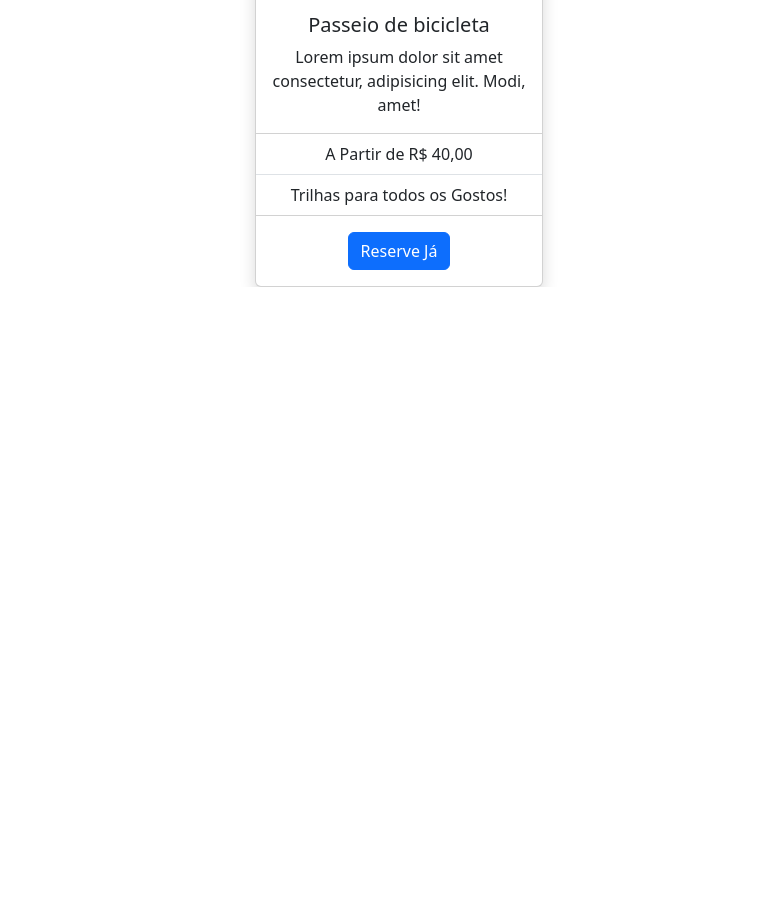
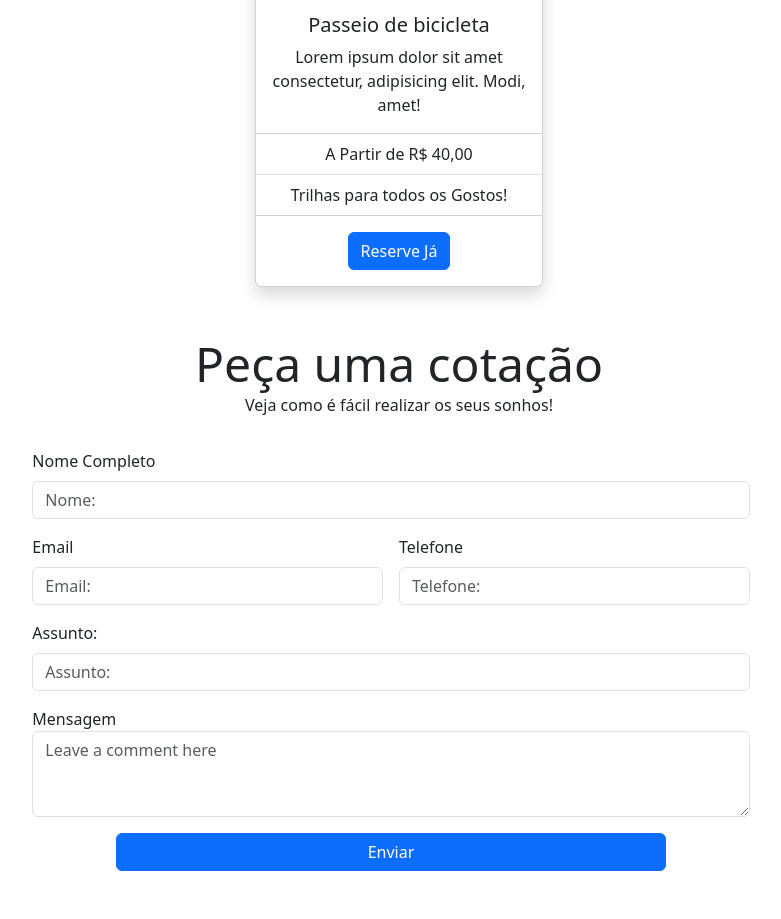
Before and after one commit to Wilson-Barbosa/travel-agency-page, a plain HTML site: page index.html in a window 1280 px wide. Shown: the part 2980-3899 px from the top of the page, without its empty margins (229-1010 px from the left). Before the commit the page ends 3267 px from the top, so only its background shows below. Drawn offline with nearby package versions, Linux system fonts and the light colour scheme.

Commit message:
form and inputs added

```diff
--- a/index.html
+++ b/index.html
@@ -308,6 +308,40 @@
       </div>
     </div>
 
+    <!-- Title and SubTitle -->
+    <div class="row mt-5">
+      <div class="col">
+        <div class="display-5">Peça uma cotação</div>
+        Veja como é fácil realizar os seus sonhos!
+    </div>
+
+    <!-- Form -->
+    <form class="row g-3 text-start pb-5">
+      <div class="col-8 offset-2">
+        <label for="inputNome" class="form-label">Nome Completo</label>
+        <input type="text" class="form-control" id="inputNome" placeholder="Nome:">
+      </div>
+      <div class="col-md-4 col-8 offset-2">
+        <label for="inputEmail" class="form-label">Email</label>
+        <input type="email" class="form-control" id="inputEmail" placeholder="Email:">
+      </div>
+      <div class="col-md-4 col-8 offset-2 offset-md-0">
+        <label for="inputTelefone" class="form-label">Telefone</label>
+        <input type="tel" class="form-control" id="inputTelefone" placeholder="Telefone:">
+      </div>
+      <div class="col-8 offset-2">
+        <label for="inputAssunto" class="form-label">Assunto:</label>
+        <input type="text" class="form-control" id="inputAssunto" placeholder="Assunto:">
+      </div>
+      <div class="col-8 offset-2">
+        <label for="inputComment">Mensagem</label>
+        <textarea class="form-control" placeholder="Leave a comment here" id="inputComment" rows="3"></textarea>
+      </div>
+
+      <button class="btn btn-primary col-6 mx-auto" type="button">Enviar</button>
+    </form>
+
+
     <!-- JavaScript src for bootstrap -->
     <script
       src="https://cdn.jsdelivr.net/npm/bootstrap@5.3.2/dist/js/bootstrap.bundle.min.js"
```
